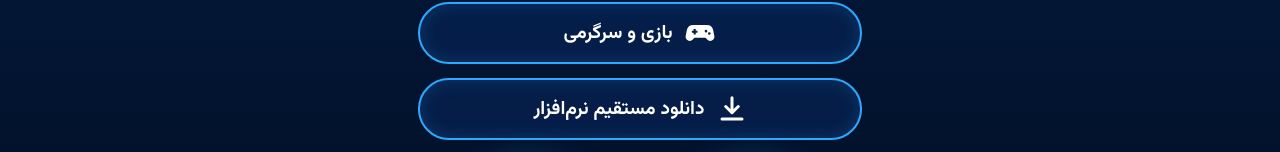
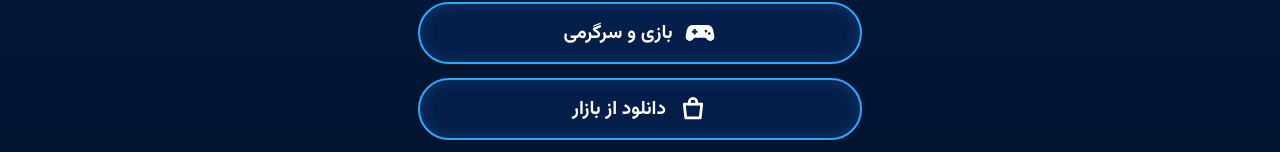
Before and after one commit to cyrustourist-maker/Cyrustourist, a plain HTML site: page index.html in a window 1280 px wide. Shown: the part 646-798 px from the top of the page. Drawn offline with Linux system fonts and the light colour scheme.

Commit message:
Add files via upload

```diff
--- a/index.html
+++ b/index.html
@@ -269,6 +269,11 @@ svg{display:block}
     <span>بازی و سرگرمی</span>
   </a>
 
+  <a class="pill full" id="btnBazaar" href="https://cafebazaar.ir/app/?id=cyrustourist.ir.app&amp;ref=share" target="_blank" rel="noopener">
+    <svg width="30" height="30" viewBox="0 0 24 24" fill="none" stroke="currentColor" stroke-width="2.2" stroke-linecap="round" stroke-linejoin="round"><path d="M5 8h14l-1.2 11H6.200L5 8z"/><path d="M9 8V6.500a3 3 0 0 1 6 0V8"/></svg>
+    <span>دانلود از بازار</span>
+  </a>
+
   <a class="pill full" id="btnDirect" href="downloads/android.html">
     <svg width="30" height="30" viewBox="0 0 24 24" fill="none" stroke="currentColor" stroke-width="2.4" stroke-linecap="round" stroke-linejoin="round"><path d="M12 3v12m0 0l-5-5m5 5l5-5M4 20h16"/></svg>
     <span>دانلود مستقیم نرم‌افزار</span>
```
